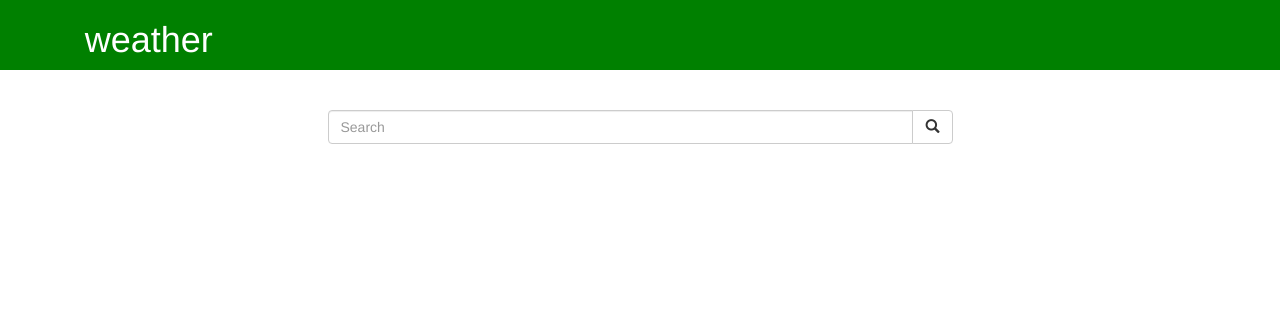
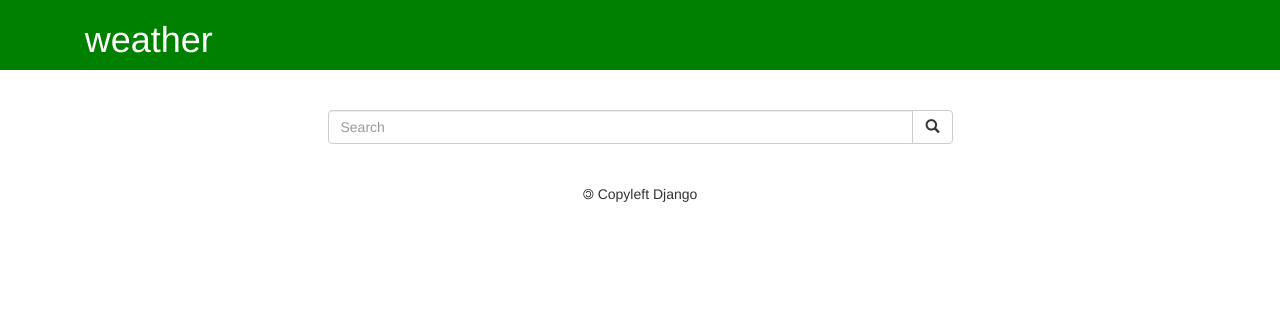
Before and after one commit to dhilipmpms/weather_app, a Django app: page / in a window 1280 px wide. Shown: the top 330 px of the page. Run offline with Django 5.2, Linux system fonts and the light colour scheme; some libraries are stand-ins or nearby versions.

Commit message:
Update index.html

```diff
--- a/weather_app/templates/index.html
+++ b/weather_app/templates/index.html
@@ -44,6 +44,11 @@
     </div>
     {% endif %}
   </div>
+  <br>
+  <br>
+  <footer class="py-3 bg-grey">
+    <p class="m-0 text-dark text-center "> &#x1F12F; Copyleft   Django</p>
+</footer>
 </body>
 
 </html>
```
